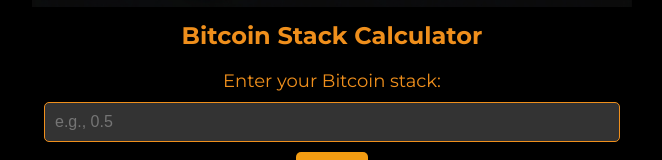
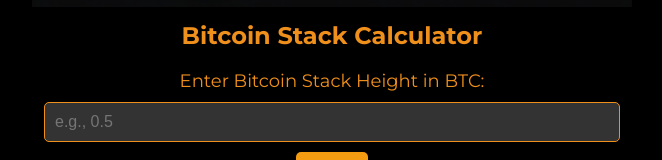
Before and after one commit to mjamiv/BTC-Stack-o-Meter, a plain HTML site: page index.html in a window 1280 px wide. Shown: the part 154-314 px from the top of the page, without its empty margins (308-970 px from the left). Drawn offline with nearby package versions, Linux system fonts and the light colour scheme.

Commit message:
Update index.html

```diff
--- a/index.html
+++ b/index.html
@@ -19,6 +19,7 @@
     <!-- Chart.js Library -->
     <script src="https://cdn.jsdelivr.net/npm/chart.js"></script>
 </head>
+
 <body>
     <main class="container">
         <header class="header">
@@ -31,7 +32,7 @@
 
         <!-- Step 1: Bitcoin Stack Input -->
         <section id="step1" class="step">
-            <label for="bitcoinStack">Enter your Bitcoin stack:</label>
+            <label for="bitcoinStack">Enter Bitcoin Stack Height in BTC:</label>
             <input type="number" id="bitcoinStack" placeholder="e.g., 0.5" step="0.00000001" min="0">
             <button class="btn" onclick="goToStep2()">Next</button>
         </section>
```
